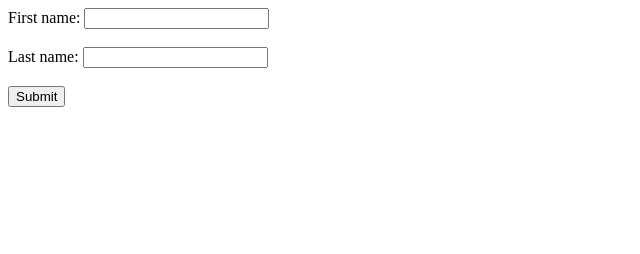
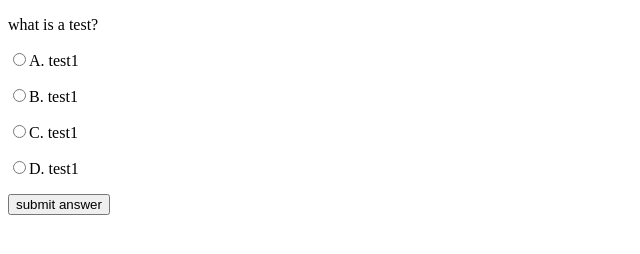
Before and after one commit to aschimmichanga/Twinflame, a plain HTML site: page index.html in a window 1280 px wide. Shown: the whole page, without its empty margins (0-640 px from the left). Drawn offline with Linux system fonts and the light colour scheme.

Commit message:
at least no error

```diff
--- a/index.html
+++ b/index.html
@@ -1,17 +1,24 @@
 <!DOCTYPE html>
 <html>
 <head>
-    <title>testing page</title>
+    <title>Quiz</title>
+    <script type = "text/javascript" src="test.js"></script>
     <meta name="viewport" content="width=device-width, initial-scale=1.0">
 </head>
 <body>
-<form>
-    <label for="fname">First name:</label>
-    <input type="text" id="fname" name="fname"><br><br>
-    <label for="lname">Last name:</label>
-    <input type="text" id="lname" name="lname"><br><br>
-    <input type="submit" value="Submit">
+<form name="quiz" id="quiz">
+    <div>
+        <p>what is a test?</p>
+        <p><input type="radio" name="question1" value="test1">A. test1</p>
+        <p><input type="radio" name="question1" value="test2">B. test1</p>
+        <p><input type="radio" name="question1" value="test3">C. test1</p>
+        <p><input type="radio" name="question1" value="test4">D. test1</p>
+    </div>
+   <input type="button" name="submit" value="submit answer" onclick="check()">
   </form>
+
+  <script>
+  </script>
 </body>
 
 
--- a/test.js
+++ b/test.js
@@ -0,0 +1,8 @@
+function check() {
+    var c = 0;
+    var q1 = document.quiz.question1;
+    console.log(q1);
+    if (q1 == "A. test1")
+    {c++}
+    document.write(c);
+}
```
